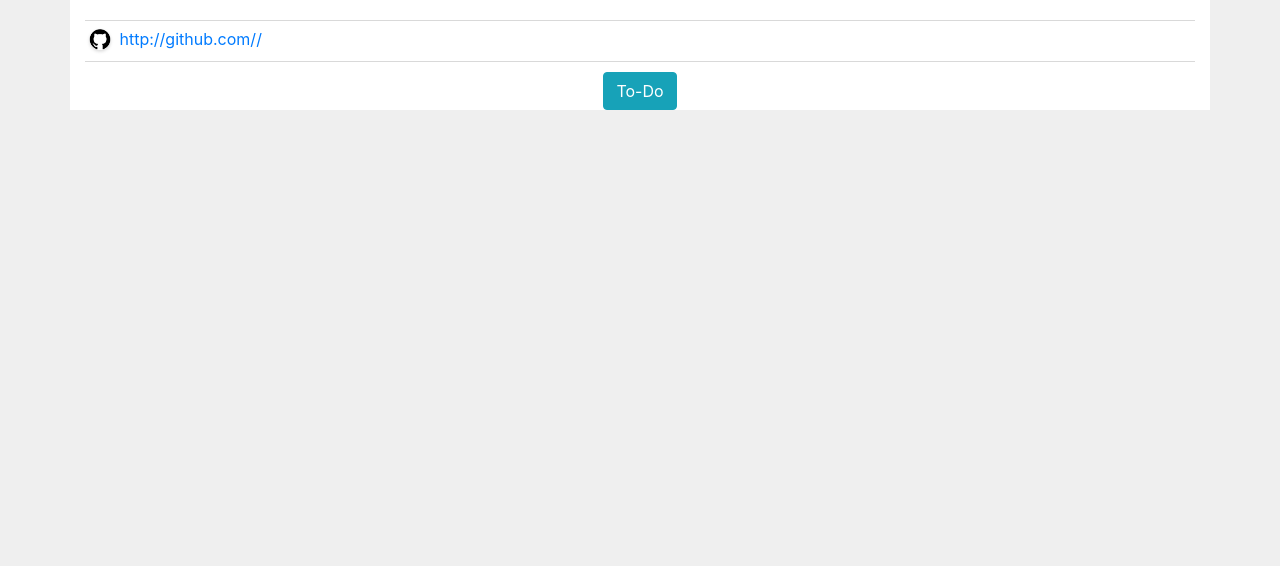
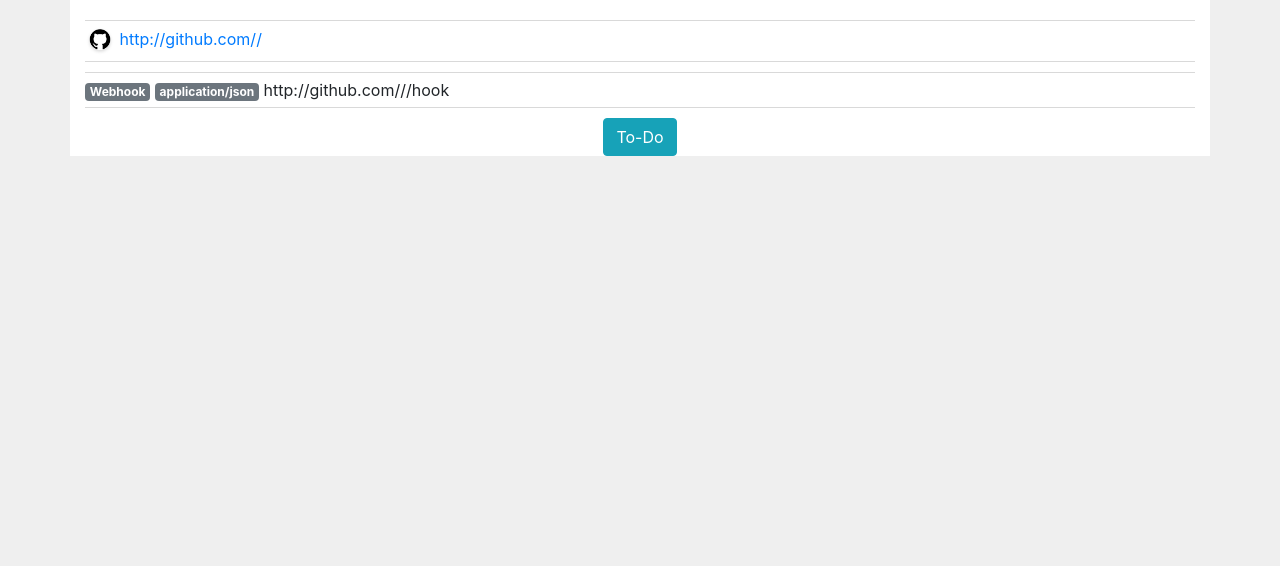
Before and after one commit to 5d-jh/circruit, a Flask app: template app/templates/project/project_detail.html in a window 1280 px wide. Shown: the part 234-800 px from the top of the page. Run offline with Flask 2, Linux system fonts and the light colour scheme; the template is opened without the code that fills it, so the values that code supplies are empty; some libraries are stand-ins or nearby versions.

Commit message:
사용자에게 Webhook url 표시

```diff
--- a/app/templates/project/project_detail.html
+++ b/app/templates/project/project_detail.html
@@ -6,6 +6,7 @@
     </style>
     <div class="container">
         <div id="project-detail-box">
+
             <div class="row" style="margin-left: 2px;">
                 <div class="col-10 project-detail-information">
                     <div class="project-detail-name">
@@ -18,17 +19,16 @@
                             </span>
                         {% endfor %}
                     </div>
-
                 </div>
                 <div class="col-2 project-detail-checkbox">
                     {% if project.status == "recruiting" %}
                         <a href="/project/{{project.owner.username}}/{{project.name}}/join" class="btn btn-primary btn-lg">신청하기</a>
                     {% else %}
-                        <button href="#" class="btn btn-primary btn-lg" disabled>신청하기</a>
+                        <button class="btn btn-primary btn-lg" disabled>신청하기</a>
                     {% endif %}
-                    </div>
+                </div>
+            </div>
 
-            </div>
             <div class="row project-detail-member" style="margin-left: 2px;">
                 <div class="col-8 project-detail-profile">
                     <div class="project-detail-owner">
@@ -44,6 +44,7 @@
                         </div>
                     </div>
                 </div>
+
                 <div class="col-4 project-detail-participant">
                     <div class="participant-profile-image">
                         {% for collaborator in project.collaborators %}
@@ -54,11 +55,15 @@
                     </div>
                 </div>
             </div>
+
             <div id="project-github-link">
                 <img src="/static/img/github-icon.png">
                 <span>
                     <a href="http://github.com/{{project.owner.username}}/{{project.name}}">http://github.com/{{project.owner.username}}/{{project.name}}</a>
                 </span>
+            </div>
+            <div id="project-github-link">
+                <span class="badge badge-secondary">Webhook</span> <span class="badge badge-secondary">application/json</span> http://github.com/{{project.owner.username}}/{{project.name}}/hook
             </div>
         </div>
 
```
